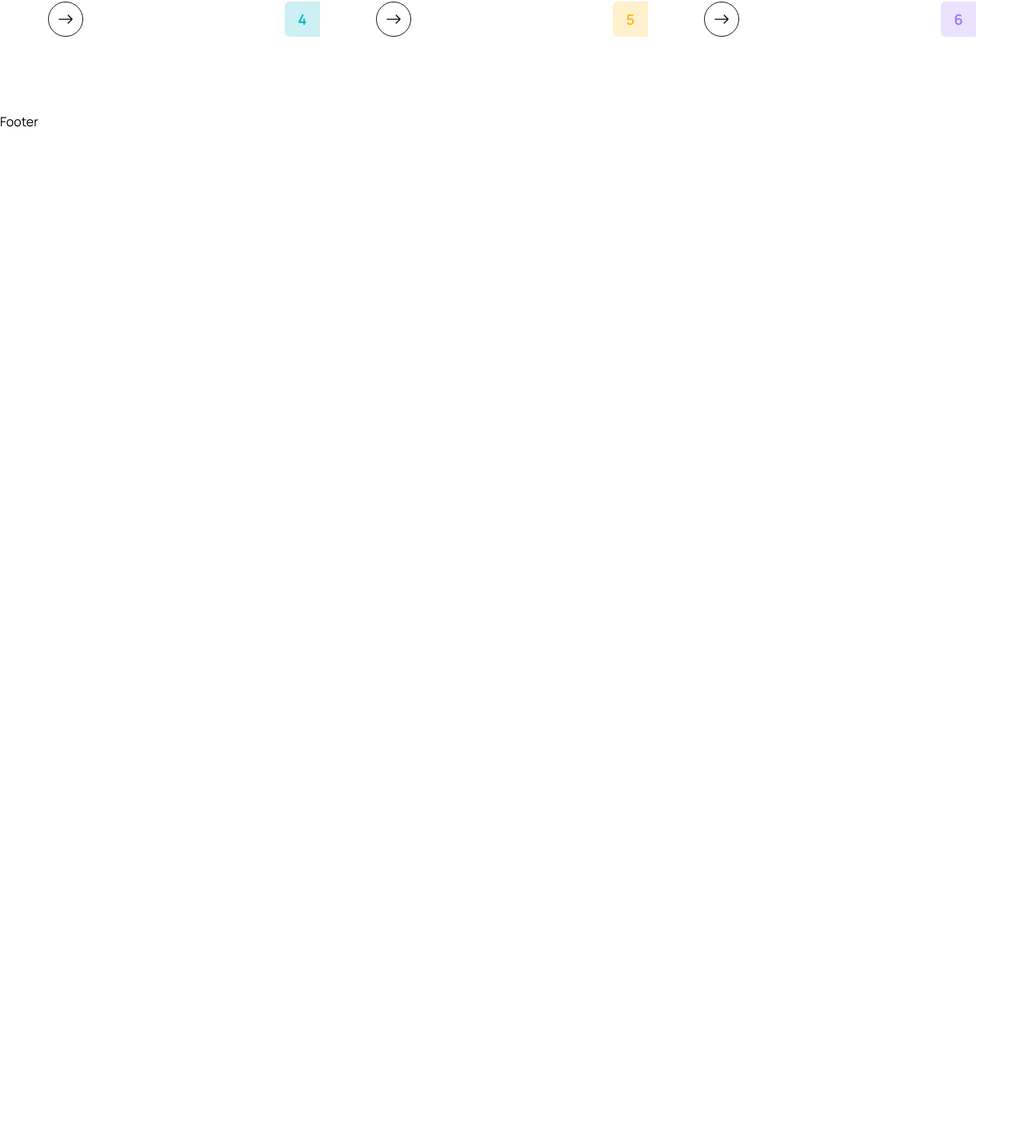
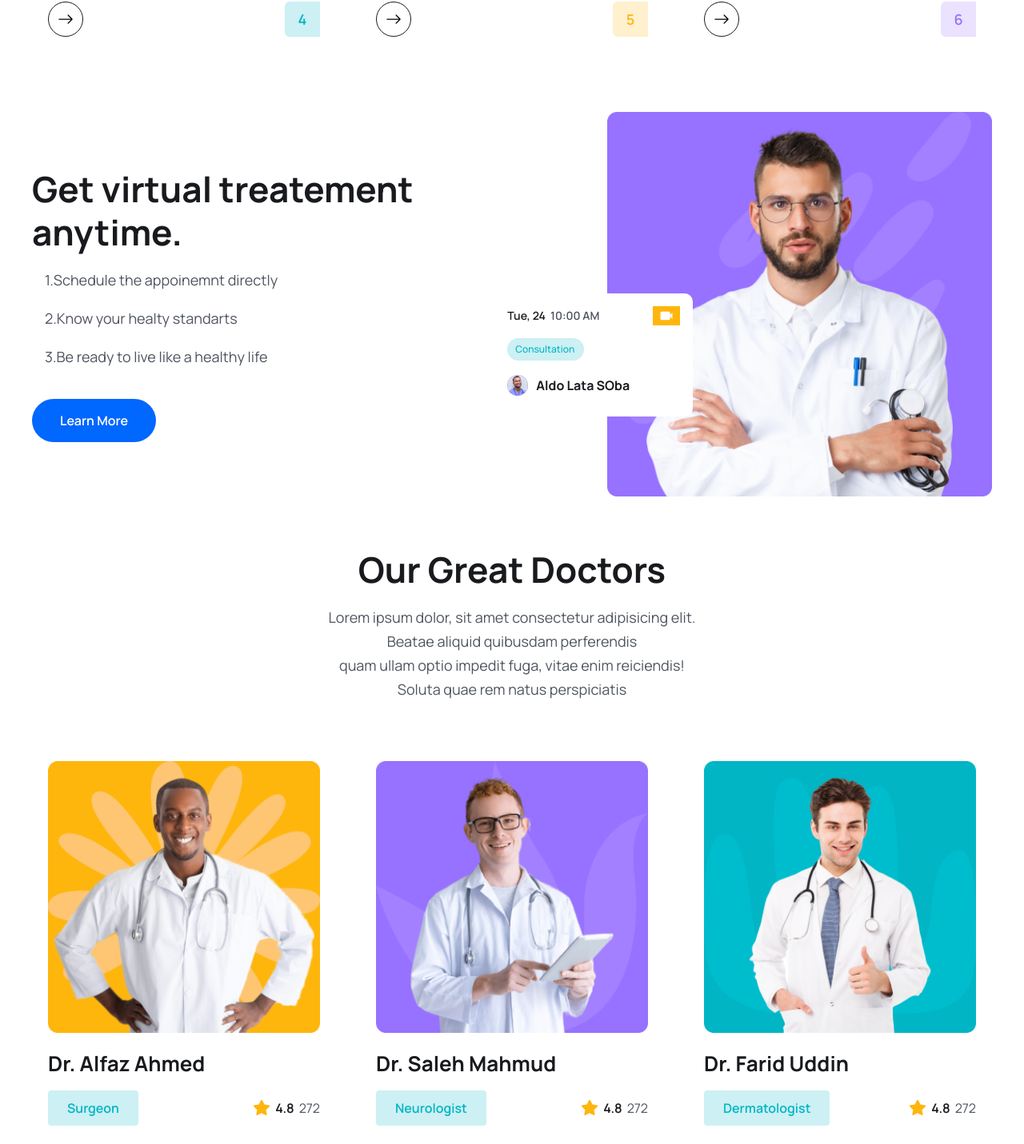
Before and after one commit to MohamedMorsou/Site-Web-de-prise-de-rendez-vous-Medicare, a React (Vite) app in the folder frontend/: page / in a window 1280 px wide. Shown: the part 3086-4517 px from the top of the page at 80% size. Before the commit the page ends 3250 px from the top, so only its background shows below. Built offline with nearby package versions, Linux system fonts and the light colour scheme; the HTML template or start-up script is replaced by a standard one.

Commit message:
add feature sectoin and our great doctors

```diff
--- a/frontend/src/assets/data/doctors.js
+++ b/frontend/src/assets/data/doctors.js
@@ -6,7 +6,7 @@
   {
     id: "01",
     name: "Dr. Alfaz Ahmed",
-    specialty: "Surgeon",
+    specialization: "Surgeon",
     avgRating: 4.8,
     totalRating: 272,
     photo: doctorImg01,
@@ -16,7 +16,7 @@
   {
     id: "02",
     name: "Dr. Saleh Mahmud",
-    specialty: "Neurologist",
+    specialization: "Neurologist",
     avgRating: 4.8,
     totalRating: 272,
     photo: doctorImg02,
@@ -26,7 +26,7 @@
   {
     id: "03",
     name: "Dr. Farid Uddin",
-    specialty: "Dermatologist",
+    specialization: "Dermatologist",
     avgRating: 4.8,
     totalRating: 272,
     photo: doctorImg03,
--- /dev/null
+++ b/frontend/src/components/Doctors/DoctorCard.jsx
@@ -0,0 +1,57 @@
+import { Link } from "react-router-dom";
+import starIcon from "../../assets/images/Star.png";
+import { BsArrowRight } from "react-icons/bs";
+const DoctorCard = ({ doctor }) => {
+  const {
+    name,
+    avgRating,
+    photo,
+    specialization,
+    totalRating,
+    totalPatients,
+    hospital,
+  } = doctor;
+  return (
+    <div className="p-3 lg:p-5">
+      <div>
+        <img src={photo} alt="" className="w-full" />
+      </div>
+
+      <h2 className="text-[18px] leading-[30px] lg:text-[26px] lg:leading-9 text-headingColor font-[700] mt-3 lg:mt-5 ">
+        {name}
+      </h2>
+      <div className="mt-2 lg:mt-4 flex items-center justify-between">
+        <span className="bg-[#ccf0f3] text-irisBlueColor py-1 px-2 lg:py-2 lg:px-6 text-[12px] leading-4 lg:text-[16px] lg:leading-7 font-semibold rounded ">
+          {specialization}
+        </span>
+        <div className="flex items-center gap-[6px] ">
+          <span className="flex items-center gap-[6px] text-[14px] leading-6 lg:text-[16px] lg:leading-7 font-semibold text-headingColor ">
+            <img src={starIcon} alt="" /> {avgRating}
+          </span>
+          <span className="text-[14px] leading-6 lg:text-[16px] lg:leading-7 font-normal text-textColor ">{totalRating}</span>
+        </div>
+      </div>
+
+      <div className="mt-[18px] lg:mt-5 flex items-center justify-between">
+        <div>
+          <h3 className="text-base leading-7 lg:text-[18px] lg:leading-[30px] font-semibold text-headingColor ">+{totalPatients} patiens</h3>
+          <p className="text-sm leading-6 font-normal text-textColor">At {hospital}</p>
+        </div>
+        <Link
+          to="doctors"
+          className="w-[44px] h-[44px] rounded-full border
+                border-solid border-[#181A1E]
+                flex items-center justify-center group hover:bg-primaryColor
+                hover:border-none"
+        >
+          <BsArrowRight
+            className="group-hover:text-white
+                    w-6 h-5"
+          />
+        </Link>
+      </div>
+    </div>
+  );
+};
+
+export default DoctorCard;
--- /dev/null
+++ b/frontend/src/components/Doctors/DoctorList.jsx
@@ -0,0 +1,21 @@
+import DoctorCard from './DoctorCard'
+// import useFecthData from '../../hooks/useFecthData'
+// import Loading from '../Loader/Loading'
+// import Error from '../Error/Error'
+// import { BASE_URL } from '../../config'
+import {doctors} from './../../assets/data/doctors';
+
+const DoctorList = () => {
+  return (
+    <>
+      <div className="grid grid-cols-1 md:grid-cols-2 lg:grid-cols-3 gap-5 lg:gap-[30px] mt-[30px] lg:mt-[55px] ">
+        {doctors.map(doctor => (
+            <DoctorCard key={doctor.id} doctor={doctor} />
+        ))}
+
+      </div>
+    </>
+  )
+}
+
+export default DoctorList
--- a/frontend/src/pages/Home.jsx
+++ b/frontend/src/pages/Home.jsx
@@ -4,15 +4,15 @@
 import icon01 from "../assets/images/icon01.png";
 import icon02 from "../assets/images/icon02.png";
 import icon03 from "../assets/images/icon03.png";
-// import videoIcon from '../assets/images/video-icon.png'
-// import avatarIcon from '../assets/images/avatar-icon.png'
-// import featureImg from '../assets/images/feature-img.png'
+import videoIcon from "../assets/images/video-icon.png";
+import avatarIcon from "../assets/images/avatar-icon.png";
+import featureImg from "../assets/images/feature-img.png";
 // import faqImg from '../assets/images/faq-img.png'
 import { Link } from "react-router-dom";
 import { BsArrowRight } from "react-icons/bs";
 import About from "../components/About/About";
-import ServicesList from '../components/Services/ServicesList'
-// import DoctorList from '../components/Doctors/DoctorList'
+import ServicesList from "../components/Services/ServicesList";
+import DoctorList from '../components/Doctors/DoctorList'
 // import FaqList from '../components/Faq/FaqList'
 // import Testimonial from '../components/Testimonial/Testimonial'
 
@@ -192,6 +192,75 @@
           <ServicesList />
         </div>
       </section>
+      {/* feature sectoin */}
+      <section>
+        <div className="container">
+          <div className="flex items-center justify-between flex-col lg:flex-row">
+            {/* feature content */}
+            <div className="xl:w-[670px]">
+              <h2 className="heading">
+                Get virtual treatement <br /> anytime.
+              </h2>
+              <ul className="pl-4">
+                <li className="text__para">
+                  1.Schedule the appoinemnt directly
+                </li>
+                <li className="text__para">2.Know your healty standarts</li>
+                <li className="text__para">
+                  3.Be ready to live like a healthy life
+                </li>
+              </ul>
+              <Link to="/">
+                <button className="btn">Learn More</button>
+              </Link>
+            </div>
+            {/* feature img */}
+            <div className="relative z-10 xl:w-[770px] flex justify-end mt-[50px] lg:mt-0 ">
+              <img src={featureImg} alt="" className="w-3/4" />
+              <div className="w-[150px] lg:w-[248px] bg-white absolute bottom-[50px] left-0 md:bottom-[100px] md:left-5 z-20 p-2 pb-3 lg:pt-4 lg:px-4 lg:pb-[26px] rounded-[10px]  ">
+                <div className="flex items-center justify-between">
+                  <div className="flex items-center gap-[6px]">
+                    <p className="text-[10px] leading-[10px] lg:text-[14px] lg:leading-5 text-headingColor font-[600] ">
+                      Tue, 24
+                    </p>
+                    <p className="text-[10px] leading-[10px] lg:text-[14px] lg:leading-5 text-textColor font-[600]">
+                      10:00 AM
+                    </p>
+                  </div>
+                  <span className="w-5 h-5 bg-yellowColor lg:w-[34px] flex items-center justify-center py-1 px-[6px] lg:py-3 lg:px-9px ">
+                    <img src={videoIcon} alt="" />
+                  </span>
+                </div>
+                <div className="w-[65px] lg:w-[96px] bg-[#ccf0f3] py-1 px-2 lg:py-[6px] lg:px-[10px] text-[8px] leading-[8px] lg:text-[12px] lg:leading-4 text-irisBlueColor font-[500] mt-2 lg:mt-4 rounded-full ">
+                  Consultation
+                </div>
+                <div className="flex items-center gap-[6px] lg:gap-[10px] mt-2 lg:mt-[18px] ">
+                  <img src={avatarIcon} alt="" />
+                  <h4 className="text-[10px] leading-3 lg:text-[16px] lg:leading-[22px] font-[700] text-headingColor ">
+                    Aldo Lata SOba
+                  </h4>
+                </div>
+              </div>
+            </div>
+          </div>
+        </div>
+      </section>
+
+      {/* our great doctors */}
+      <section>
+        <div className="container">
+          <div className="xl:w-[470px] mx-auto ">
+            <h2 className="heading text-center">Our Great Doctors</h2>
+            <p className="text__para text-center">
+              Lorem ipsum dolor, sit amet consectetur adipisicing elit. Beatae
+              aliquid quibusdam perferendis <br></br>
+              quam ullam optio impedit fuga, vitae enim reiciendis! Soluta quae
+              rem natus perspiciatis
+            </p>
+          </div>
+          <DoctorList />
+        </div>
+      </section>
     </>
   );
 };
```
